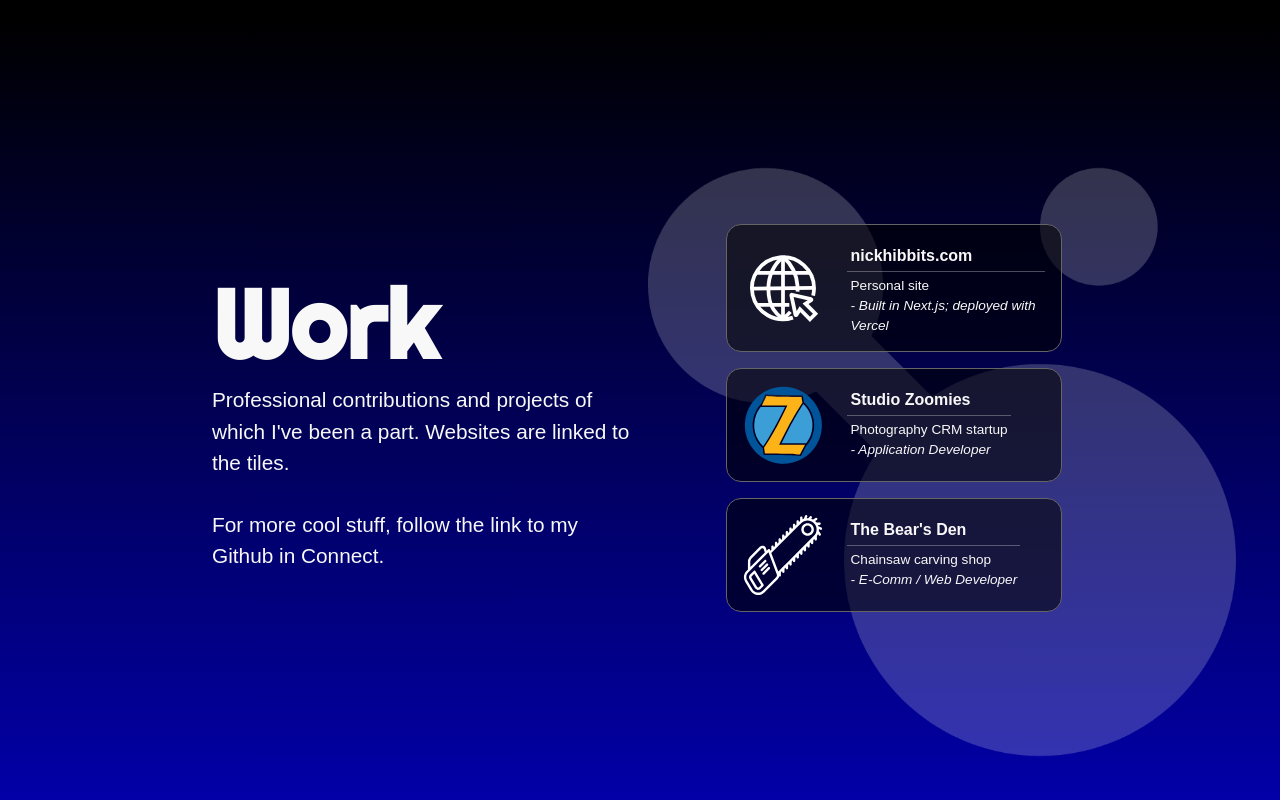
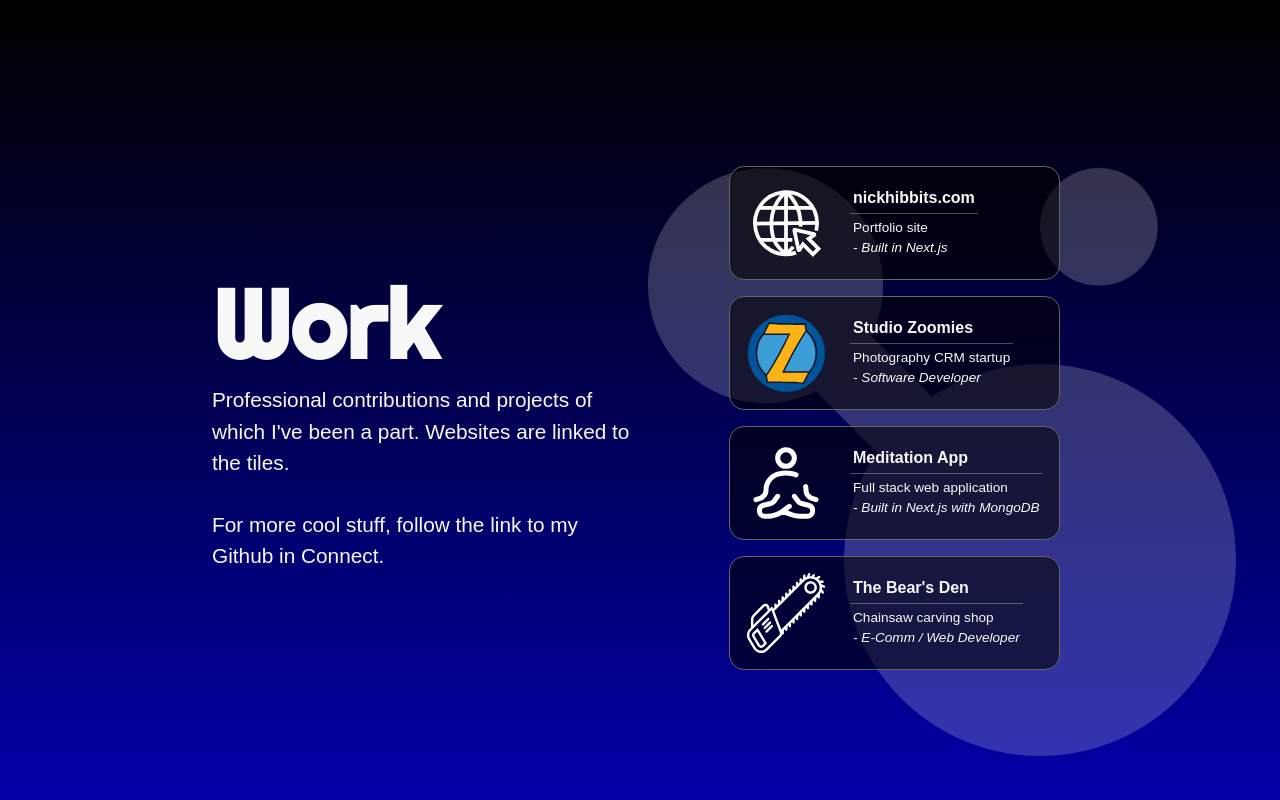
Before and after one commit to nickhibbits/react-website, a Next.js app: page / in a window 1280 px wide. Shown: the part 1630-2430 px from the top of the page. Built offline with nearby package versions, Linux system fonts and the light colour scheme; a web font is replaced by a local one.

Commit message:
update work cards

```diff
--- a/components/Work.tsx
+++ b/components/Work.tsx
@@ -55,18 +55,25 @@ function Work() {
             <div className={workCardStyles.card_scroll_container}>
               <WorkCard
                 title={"nickhibbits.com"}
-                description={
-                  "Personal site, - Built in Next.js; deployed with Vercel"
-                }
+                description={"Portfolio site, - Built in Next.js"}
                 imgSrc={"/svgs/website-click-svgrepo-com.svg"}
                 siteLink={"https://github.com/nickhibbits/react-website"}
+                key={4}
+              />
+              <WorkCard
+                title={"Studio Zoomies"}
+                description={"Photography CRM startup, - Software Developer"}
+                imgSrc={"/svgs/ZoomiesLogo.svg"}
+                siteLink={"https://www.studiozoomies.com/home"}
                 key={3}
               />
               <WorkCard
-                title={"Studio Zoomies"}
-                description={"Photography CRM startup, - Application Developer"}
-                imgSrc={"/svgs/ZoomiesLogo.svg"}
-                siteLink={"https://www.studiozoomies.com/home"}
+                title={"Meditation App"}
+                description={
+                  "Full stack web application, - Built in Next.js with MongoDB"
+                }
+                imgSrc={"/svgs/meditation-round-svgrepo-com.svg"}
+                siteLink={"https://github.com/nickhibbits/meditation_app"}
                 key={2}
               />
               <WorkCard
```
Also changed, not shown: public/svgs/meditation-round-svgrepo-com.svg (added).
